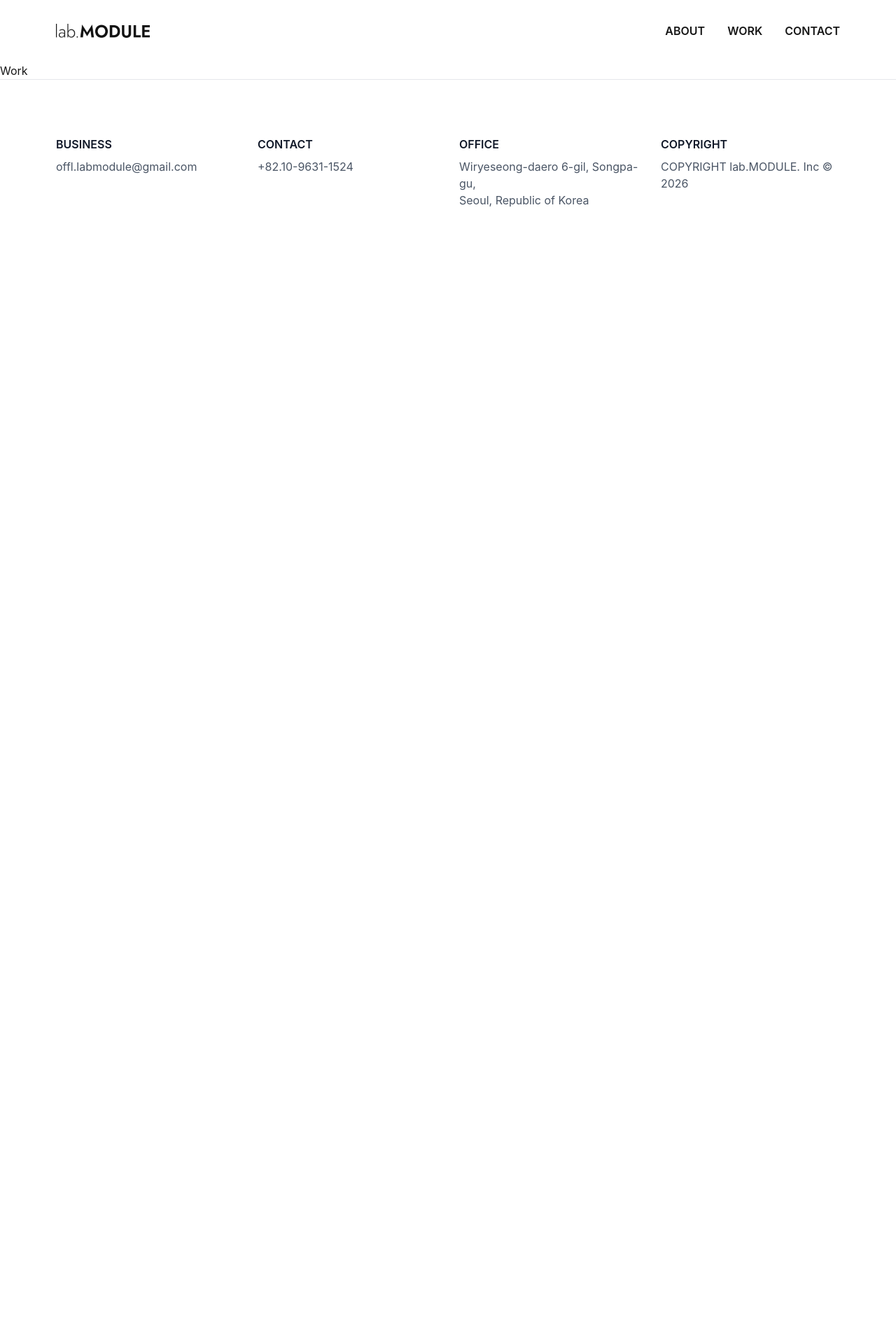
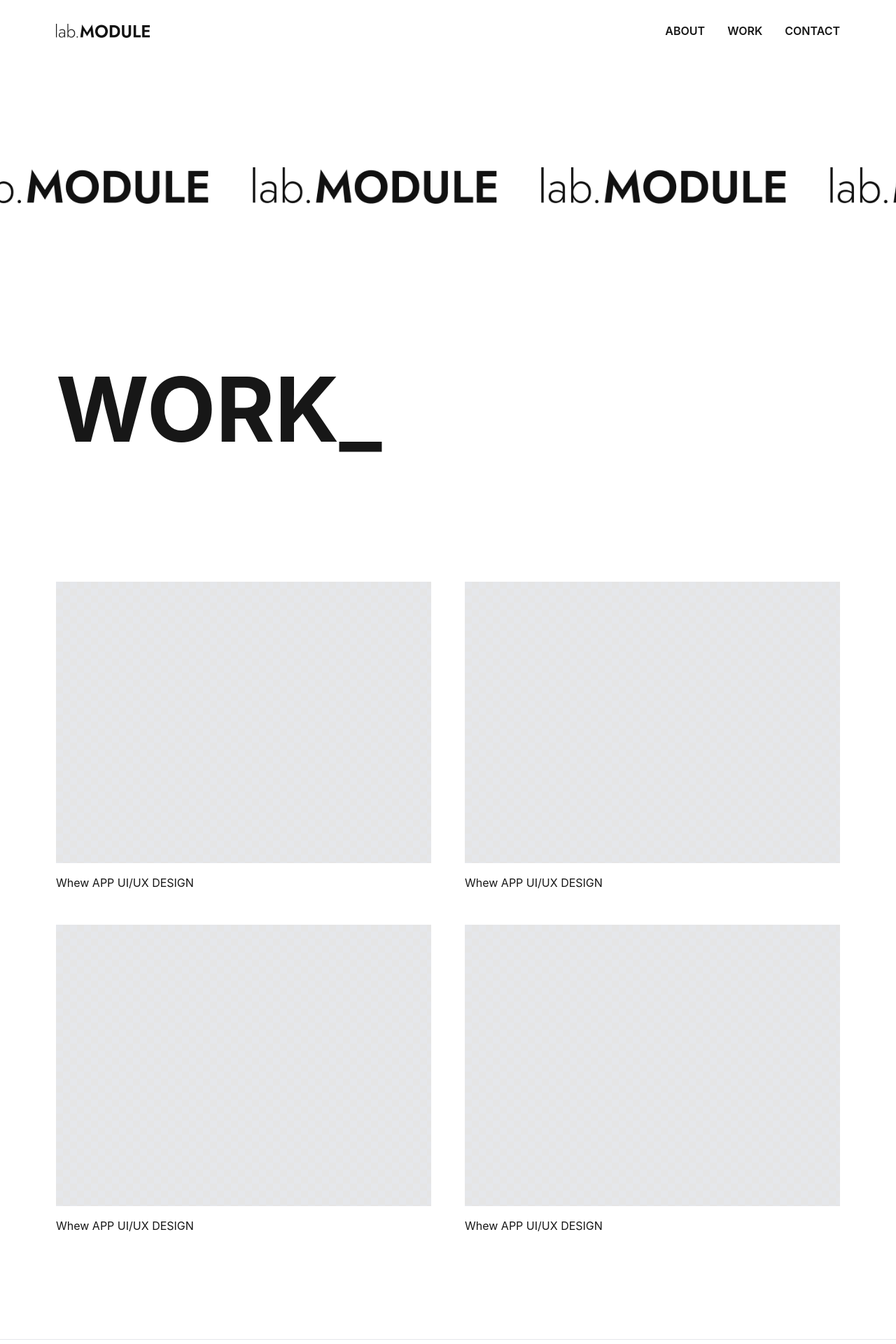
Before and after one commit to B-gooroom/lab.module, a Next.js app: page /work in a window 1280 px wide. Shown: the top 1920 px of the page at 70% size. Before the commit the page ends 800 px from the top, so only its background shows below. Built offline with nearby package versions, Linux system fonts and the light colour scheme; a web font is replaced by a local one.

Commit message:
FEAT[work]: work 페이지 추가

```diff
--- a/app/work/page.tsx
+++ b/app/work/page.tsx
@@ -1,7 +1,190 @@
+"use client";
+
+import Image from "next/image";
+import { motion } from "framer-motion";
+
 export default function Work() {
   return (
     <div>
-      <h1>Work</h1>
+      <p className="h-[150px]" />
+      <div className="relative w-full overflow-hidden">
+        <motion.div
+          className="flex"
+          animate={{
+            x: [0, -1588], // 한 세트 전체 너비: (349px * 4) + (64px * 3) = 1588px
+          }}
+          transition={{
+            x: {
+              repeat: Infinity,
+              repeatType: "loop",
+              duration: 20,
+              ease: "linear",
+            },
+          }}
+        >
+          {/* 첫 번째 세트 */}
+          <div className="flex flex-shrink-0">
+            <div className="flex-shrink-0 mr-8 md:mr-12 lg:mr-16">
+              <Image
+                src="/LOGO.png"
+                alt="lab.MODULE"
+                width={349}
+                height={52}
+                className="w-auto h-8 md:h-10 lg:h-[52px]"
+              />
+            </div>
+            <div className="flex-shrink-0 mr-8 md:mr-12 lg:mr-16">
+              <Image
+                src="/LOGO.png"
+                alt="lab.MODULE"
+                width={349}
+                height={52}
+                className="w-auto h-8 md:h-10 lg:h-[52px]"
+              />
+            </div>
+            <div className="flex-shrink-0 mr-8 md:mr-12 lg:mr-16">
+              <Image
+                src="/LOGO.png"
+                alt="lab.MODULE"
+                width={349}
+                height={52}
+                className="w-auto h-8 md:h-10 lg:h-[52px]"
+              />
+            </div>
+            <div className="flex-shrink-0 mr-8 md:mr-12 lg:mr-16">
+              <Image
+                src="/LOGO.png"
+                alt="lab.MODULE"
+                width={349}
+                height={52}
+                className="w-auto h-8 md:h-10 lg:h-[52px]"
+              />
+            </div>
+          </div>
+          {/* 두 번째 세트 (무한 루프를 위해 복제) */}
+          <div className="flex flex-shrink-0">
+            <div className="flex-shrink-0 mr-8 md:mr-12 lg:mr-16">
+              <Image
+                src="/LOGO.png"
+                alt="lab.MODULE"
+                width={349}
+                height={52}
+                className="w-auto h-8 md:h-10 lg:h-[52px]"
+              />
+            </div>
+            <div className="flex-shrink-0 mr-8 md:mr-12 lg:mr-16">
+              <Image
+                src="/LOGO.png"
+                alt="lab.MODULE"
+                width={349}
+                height={52}
+                className="w-auto h-8 md:h-10 lg:h-[52px]"
+              />
+            </div>
+            <div className="flex-shrink-0 mr-8 md:mr-12 lg:mr-16">
+              <Image
+                src="/LOGO.png"
+                alt="lab.MODULE"
+                width={349}
+                height={52}
+                className="w-auto h-8 md:h-10 lg:h-[52px]"
+              />
+            </div>
+            <div className="flex-shrink-0 mr-8 md:mr-12 lg:mr-16">
+              <Image
+                src="/LOGO.png"
+                alt="lab.MODULE"
+                width={349}
+                height={52}
+                className="w-auto h-8 md:h-10 lg:h-[52px]"
+              />
+            </div>
+          </div>
+        </motion.div>
+      </div>
+      <p className="h-[150px]" />
+
+      <div className="px-[80px] md:px-8 lg:px-20 xl:px-[80px] pt-12 ">
+        <h1 className="text-[48px] md:text-[64px] lg:text-[80px] xl:text-[128px] font-bold">
+          WORK_
+        </h1>
+        <p className="h-[150px]" />
+
+        <div className="flex flex-col gap-8 md:gap-12">
+          {/* 첫 번째 섹션 */}
+          <div className="flex flex-row gap-8 md:gap-12">
+            <div className="flex-1">
+              <div
+                className="w-full aspect-[4/3] bg-gray-200 mb-4"
+                style={{
+                  backgroundImage: `
+                  linear-gradient(45deg, #e5e5e5 25%, transparent 25%),
+                  linear-gradient(-45deg, #e5e5e5 25%, transparent 25%),
+                  linear-gradient(45deg, transparent 75%, #e5e5e5 75%),
+                  linear-gradient(-45deg, transparent 75%, #e5e5e5 75%)
+                `,
+                  backgroundSize: "20px 20px",
+                  backgroundPosition: "0 0, 0 10px, 10px -10px, -10px 0px",
+                }}
+              />
+              <p className=" text-sm md:text-base">Whew APP UI/UX DESIGN</p>
+            </div>
+            <div className="flex-1">
+              <div
+                className="w-full aspect-[4/3] bg-gray-200 mb-4"
+                style={{
+                  backgroundImage: `
+                  linear-gradient(45deg, #e5e5e5 25%, transparent 25%),
+                  linear-gradient(-45deg, #e5e5e5 25%, transparent 25%),
+                  linear-gradient(45deg, transparent 75%, #e5e5e5 75%),
+                  linear-gradient(-45deg, transparent 75%, #e5e5e5 75%)
+                `,
+                  backgroundSize: "20px 20px",
+                  backgroundPosition: "0 0, 0 10px, 10px -10px, -10px 0px",
+                }}
+              />
+              <p className=" text-sm md:text-base">Whew APP UI/UX DESIGN</p>
+            </div>
+          </div>
+
+          {/* 두 번째 섹션 */}
+          <div className="flex flex-row gap-8 md:gap-12">
+            <div className="flex-1">
+              <div
+                className="w-full aspect-[4/3] bg-gray-200 mb-4"
+                style={{
+                  backgroundImage: `
+                  linear-gradient(45deg, #e5e5e5 25%, transparent 25%),
+                  linear-gradient(-45deg, #e5e5e5 25%, transparent 25%),
+                  linear-gradient(45deg, transparent 75%, #e5e5e5 75%),
+                  linear-gradient(-45deg, transparent 75%, #e5e5e5 75%)
+                `,
+                  backgroundSize: "20px 20px",
+                  backgroundPosition: "0 0, 0 10px, 10px -10px, -10px 0px",
+                }}
+              />
+              <p className=" text-sm md:text-base">Whew APP UI/UX DESIGN</p>
+            </div>
+            <div className="flex-1">
+              <div
+                className="w-full aspect-[4/3] bg-gray-200 mb-4"
+                style={{
+                  backgroundImage: `
+                  linear-gradient(45deg, #e5e5e5 25%, transparent 25%),
+                  linear-gradient(-45deg, #e5e5e5 25%, transparent 25%),
+                  linear-gradient(45deg, transparent 75%, #e5e5e5 75%),
+                  linear-gradient(-45deg, transparent 75%, #e5e5e5 75%)
+                `,
+                  backgroundSize: "20px 20px",
+                  backgroundPosition: "0 0, 0 10px, 10px -10px, -10px 0px",
+                }}
+              />
+              <p className=" text-sm md:text-base">Whew APP UI/UX DESIGN</p>
+            </div>
+          </div>
+        </div>
+        <p className="h-[150px]" />
+      </div>
     </div>
   );
 }
```
